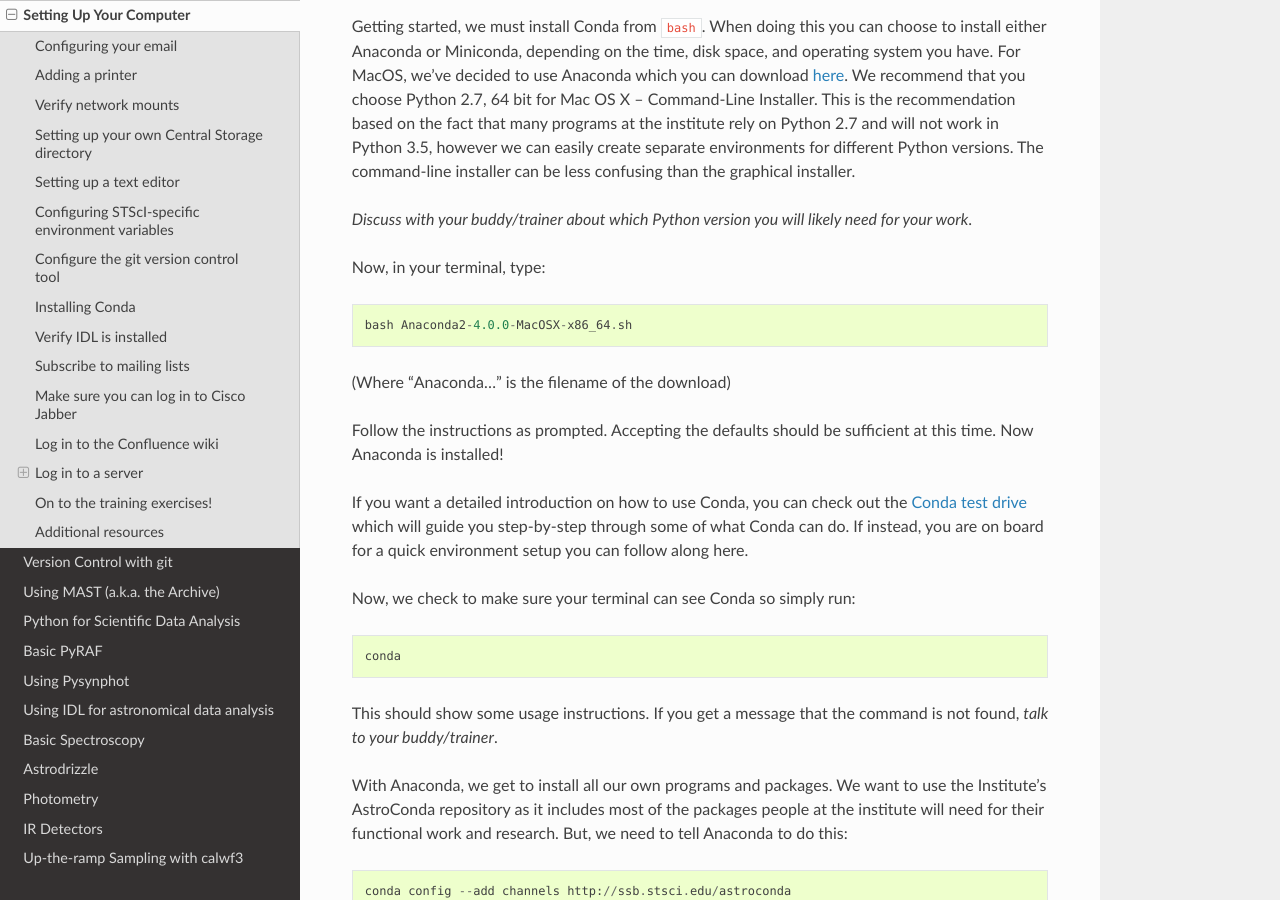
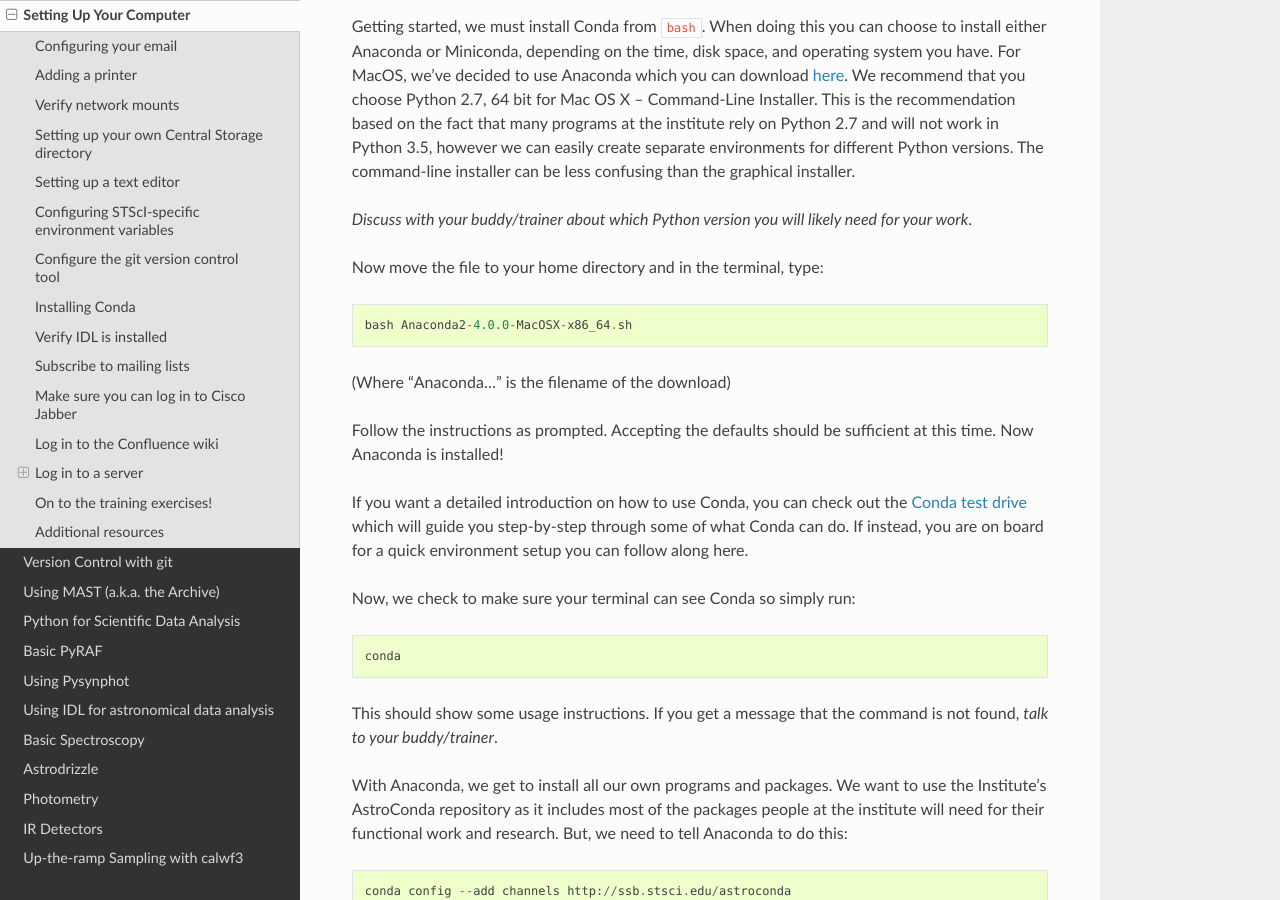
Before and after one commit to staceybright/training-library, a Sphinx documentation site: the page built from source/computer_setup.txt, in a window 1280 px wide and 900 px high, scrolled down 7111 px. Built offline with Sphinx 7.4.7 and the Read the Docs theme 2.0.0, drawn with Linux system fonts in a browser that asks for light colours.

Commit message:
corrected directions for installing Conda

```diff
--- a/source/computer_setup.txt
+++ b/source/computer_setup.txt
@@ -212,7 +212,7 @@
 
 *Discuss with your buddy/trainer about which Python version you will likely need for your work*.
 
-Now, in your terminal, type::
+Now move the file to your home directory and in the terminal, type::
 
     bash Anaconda2-4.0.0-MacOSX-x86_64.sh
 
```
